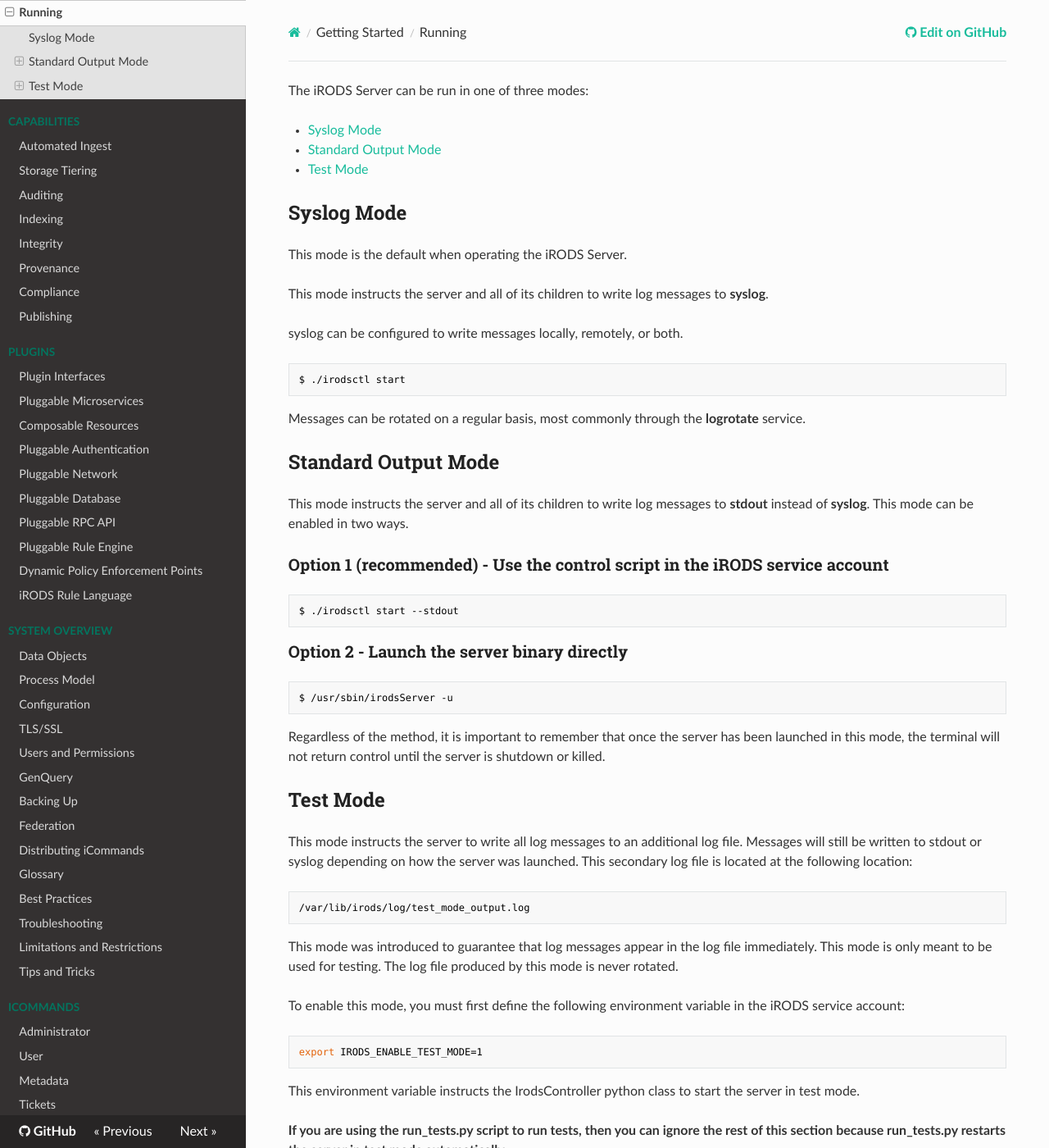
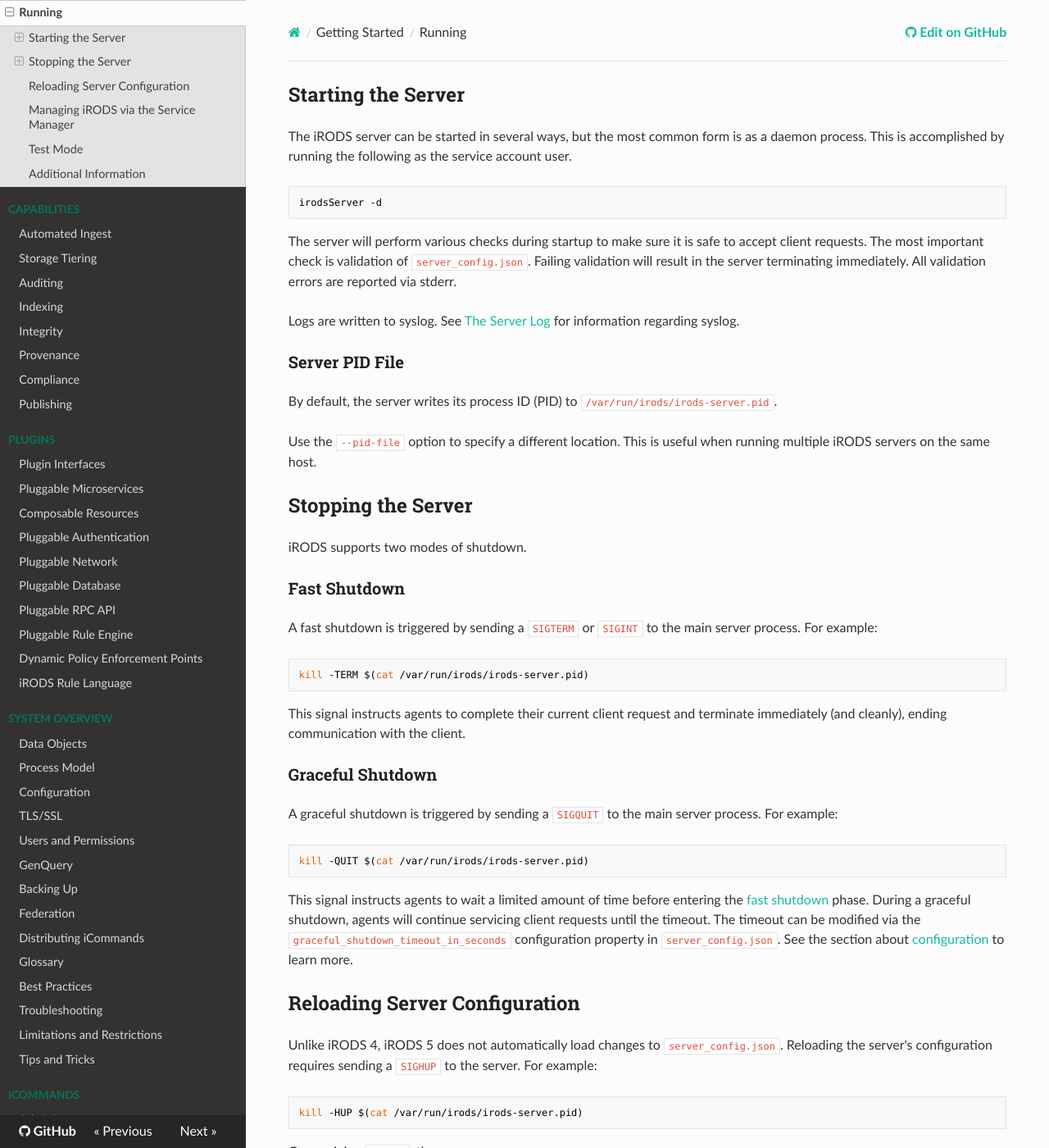
Before and after one commit to irods/irods_docs, an MkDocs documentation site: the page built from docs/getting_started/running.md, in a window 1280 px wide and 1400 px high. Shown: the whole window at 82% size. Built offline with MkDocs 1.6.1, drawn with Linux system fonts in a browser that asks for light colours; nearby versions of some CDN libraries; some of the changed text lies outside the part shown.

Commit message:
[#300,#306] Update section on running the server

````diff
--- a/docs/getting_started/running.md
+++ b/docs/getting_started/running.md
@@ -1,63 +1,117 @@
 #
 
-The iRODS Server can be run in one of three modes:
+## Starting the Server
 
-- [Syslog Mode](#syslog-mode)
-- [Standard Output Mode](#standard-output-mode)
-- [Test Mode](#test-mode)
-
-## Syslog Mode
-This mode is the default when operating the iRODS Server.
-
-This mode instructs the server and all of its children to write log messages to **syslog**.
-
-syslog can be configured to write messages locally, remotely, or both.
+The iRODS server can be started in several ways, but the most common form is as a daemon process. This is accomplished by running the following as the service account user.
 
 ```bash
-$ ./irodsctl start
+irodsServer -d
 ```
 
-Messages can be rotated on a regular basis, most commonly through the **logrotate** service.
+The server will perform various checks during startup to make sure it is safe to accept client requests. The most important check is validation of `server_config.json`. Failing validation will result in the server terminating immediately. All validation errors are reported via stderr.
 
-## Standard Output Mode
-This mode instructs the server and all of its children to write log messages to **stdout** instead of **syslog**. This mode can be enabled in two ways.
+Logs are written to syslog. See [The Server Log](../../system_overview/troubleshooting/#the-server-log) for information regarding syslog.
 
-### Option 1 (recommended) - Use the control script in the iRODS service account
+### Server PID File
+
+By default, the server writes its process ID (PID) to `/var/run/irods/irods-server.pid`.
+
+Use the `--pid-file` option to specify a different location. This is useful when running multiple iRODS servers on the same host.
+
+## Stopping the Server
+
+iRODS supports two modes of shutdown.
+
+### Fast Shutdown
+
+A fast shutdown is triggered by sending a `SIGTERM` or `SIGINT` to the main server process. For example:
+
 ```bash
-$ ./irodsctl start --stdout
+kill -TERM $(cat /var/run/irods/irods-server.pid)
 ```
 
-### Option 2 - Launch the server binary directly
+This signal instructs agents to complete their current client request and terminate immediately (and cleanly), ending communication with the client.
+
+### Graceful Shutdown
+
+A graceful shutdown is triggered by sending a `SIGQUIT` to the main server process. For example:
+
 ```bash
-$ /usr/sbin/irodsServer -u
+kill -QUIT $(cat /var/run/irods/irods-server.pid)
 ```
 
-Regardless of the method, it is important to remember that once the server has been launched in this mode, the terminal will not return control until the server is shutdown or killed.
+This signal instructs agents to wait a limited amount of time before entering the [fast shutdown](#fast-shutdown) phase. During a graceful shutdown, agents will continue servicing client requests until the timeout. The timeout can be modified via the `graceful_shutdown_timeout_in_seconds` configuration property in `server_config.json`. See the section about [configuration](../../system_overview/configuration/#etcirodsserver_configjson) to learn more.
+
+## Reloading Server Configuration
+
+Unlike iRODS 4, iRODS 5 does not automatically load changes to `server_config.json`. Reloading the server's configuration requires sending a `SIGHUP` to the server. For example:
+
+```bash
+kill -HUP $(cat /var/run/irods/irods-server.pid)
+```
+
+On receiving `SIGHUP`, the server:
+
+1. Validates `server_config.json` against its schema.
+2. If validation **fails**, the reload is **rejected** and the server continues running with the previous configuration.
+3. If validation **succeeds**, the server:
+
+    - Updates its in-memory configuration
+    - Sends `SIGTERM` to the Delay Server _(if running)_
+    - Sends `SIGQUIT` to the Agent Factory
+    - Waits for the Agent Factory to close its listening socket
+    - Launches a new Agent Factory
+    - Launches a new Delay Server _(if designated by the administrator)_
+
+## Managing iRODS via the Service Manager
+
+iRODS 5 has full compatibility with the service manager.
+
+Given that systemd is the most widely used service manager, iRODS provides a service file template which should prove helpful to users looking to manage their iRODS server via systemd.
+
+The service file template is located at `/var/lib/irods/packaging/irods.service.template`.
+
+!!! Note
+    As a best practice, modify a copy of the template file. Doing that will help with avoiding issues with upgrades. Template files should always be treated as read-only.
+
+Configuring systemd to use the service file is out of scope for this documentation and is left as an exercise for the reader. Below are a few links which you may find helpful.
+
+- <https://systemd.io>
+- <https://www.freedesktop.org/software/systemd/man/latest/systemd.html>
 
 ## Test Mode
+
+!!! Note
+    This section is primarily for developers working on the server, plugins, and/or clients.
+
 This mode instructs the server to write all log messages to an additional log file. Messages will still be written to stdout or syslog depending on how the server was launched. This secondary log file is located at the following location:
+
 ```bash
 /var/lib/irods/log/test_mode_output.log
 ```
 
-This mode was introduced to guarantee that log messages appear in the log file immediately. This mode is only meant to be used for testing. The log file produced by this mode is never rotated.
+This mode was introduced to guarantee that log messages appear in the log file immediately. This mode is only meant to be used for testing. **The log file produced by this mode is never rotated.**
 
 To enable this mode, you must first define the following environment variable in the iRODS service account:
+
 ```bash
 export IRODS_ENABLE_TEST_MODE=1
 ```
-This environment variable instructs the IrodsController python class to start the server in test mode.
+
+This environment variable makes various components (e.g. `IrodsController`) aware that the server is to be operated in test mode. This is very important for tests which restart the server.
 
 **If you are using the run_tests.py script to run tests, then you can ignore the rest of this section because run_tests.py restarts the server in test mode automatically.**
 
-Next, you'll want to start (or restart) the server in test mode. This can be done using either of the following methods.
+Next, you'll want to start (or restart) the server in test mode.
 
-### Option 1 (recommended) - Use the control script in the iRODS service account
 ```bash
-$ ./irodsctl start --test
+irodsServer -t
 ```
 
-### Option 2 - Launch the server binary directly
+## Additional Information
+
+For more options and information, see the server's built-in help:
+
 ```bash
-$ /usr/sbin/irodsServer -t
+irodsServer --help
 ```
````
